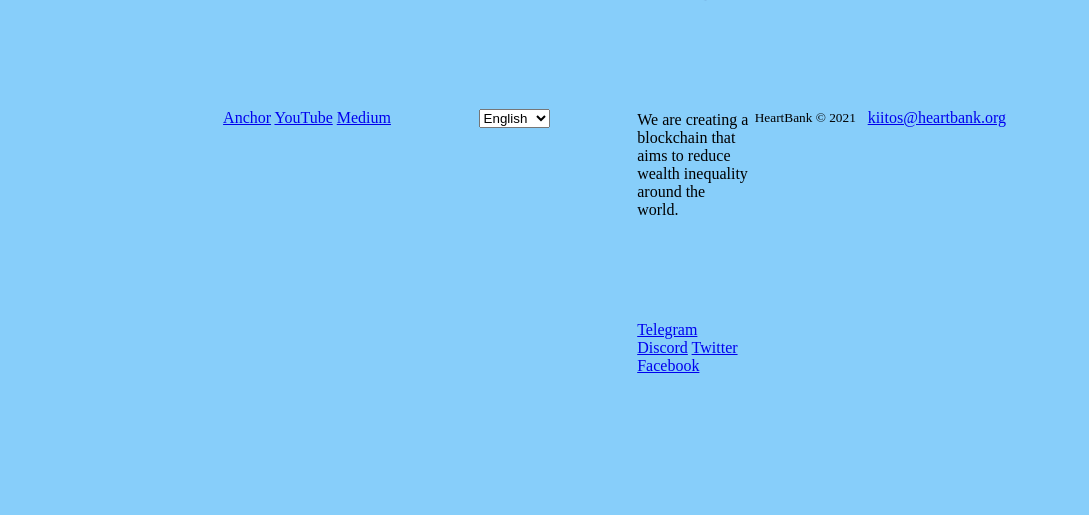
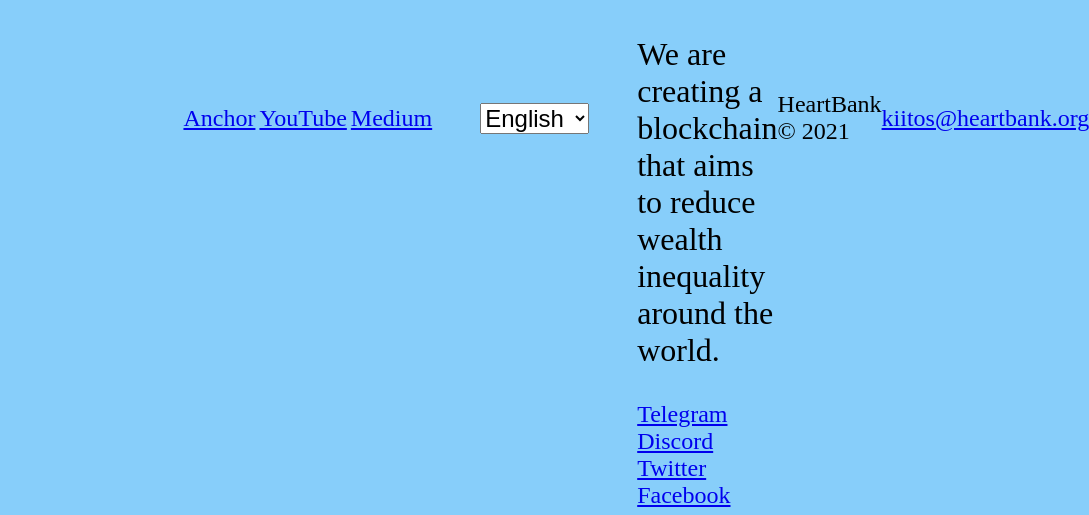
Before and after one commit to HeartBank/heartbank.org, a plain HTML site: page index.html in a window 1280 px wide. Shown: the part 282-797 px from the top of the page, 268-1357 px from the left, 1089 px wide, since content can reach past the window. Drawn offline with Linux system fonts and the light colour scheme.

Commit message:
add russian.css

```diff
--- a/index.css
+++ b/index.css
@@ -50,3 +50,15 @@ main img {
 h1 {
     font-size: 3rem;
 }
+
+sup {
+    font-size: 1.5rem;
+}
+
+p {
+    font-size: 2rem;
+}
+
+a, select, small {
+    font-size: 1.5rem;
+}
--- a/russian.css
+++ b/russian.css
@@ -1,7 +1,43 @@
 body {
+    margin:0;
     background: lightskyblue;
+    display: flex;
+    flex-direction:
+    justify-content:space-around;
+    align-items: center;
 }
 
+header {
+    height: 15vh;
+    display: flex;
+    flex-direction: row;
+    justify-content: space-around;
+    align-items:center;
+}
+
+header section {
+    width: 50vw;
+    display: flex;
+    flex-direction:row;
+    justify-content: space-evenly;
+    align-items:center;
+}
+main {
+    height: 75vh;
+    display: flex;
+    flex-direction: column;
+    justify-content: space-around;
+    align-items: center;
+}
+
+footer {
+    height: 10vh;
+    width: 100vw;
+    display: flex;
+    flex-direction: row;
+    justify-content: space-around;
+    align-items: center;
+}
 header img {
     height: 50px;
 }
@@ -9,3 +45,19 @@ header img {
 main img {
     width: 100%;
 }
+
+h1 {
+    font-size: 3rem;
+}
+
+sup {
+    font-size: 1.5rem;
+}
+
+p {
+    font-size: 2rem;
+}
+
+a, select, small {
+    font-size: 1.5rem;
+}
```
